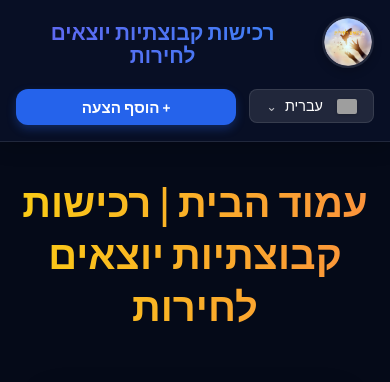
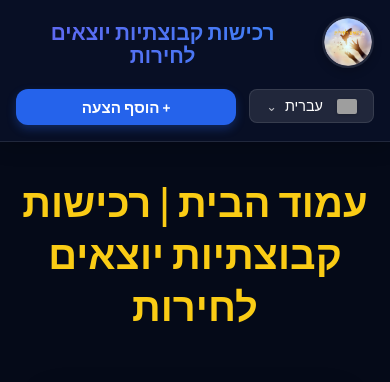
Before and after one commit to gofreeil/purchasing_groups, a SvelteKit app: page / in a window 390 px wide. Shown: the top 382 px of the page. Built offline with nearby package versions, Linux system fonts and the light colour scheme; grey boxes are pictures that could not be loaded.

Commit message:
חצי נגישות

```diff
--- a/src/app.css
+++ b/src/app.css
@@ -977,10 +977,6 @@ a {
         text-align: center;
         margin: 1rem 0 2rem 0;
         font-weight: 700;
-        background: linear-gradient(to right, #facc15, #fb923c);
-        -webkit-background-clip: text;
-        background-clip: text;
-        -webkit-text-fill-color: transparent;
     }
 
     /* Features Title - Accessibility */
```
